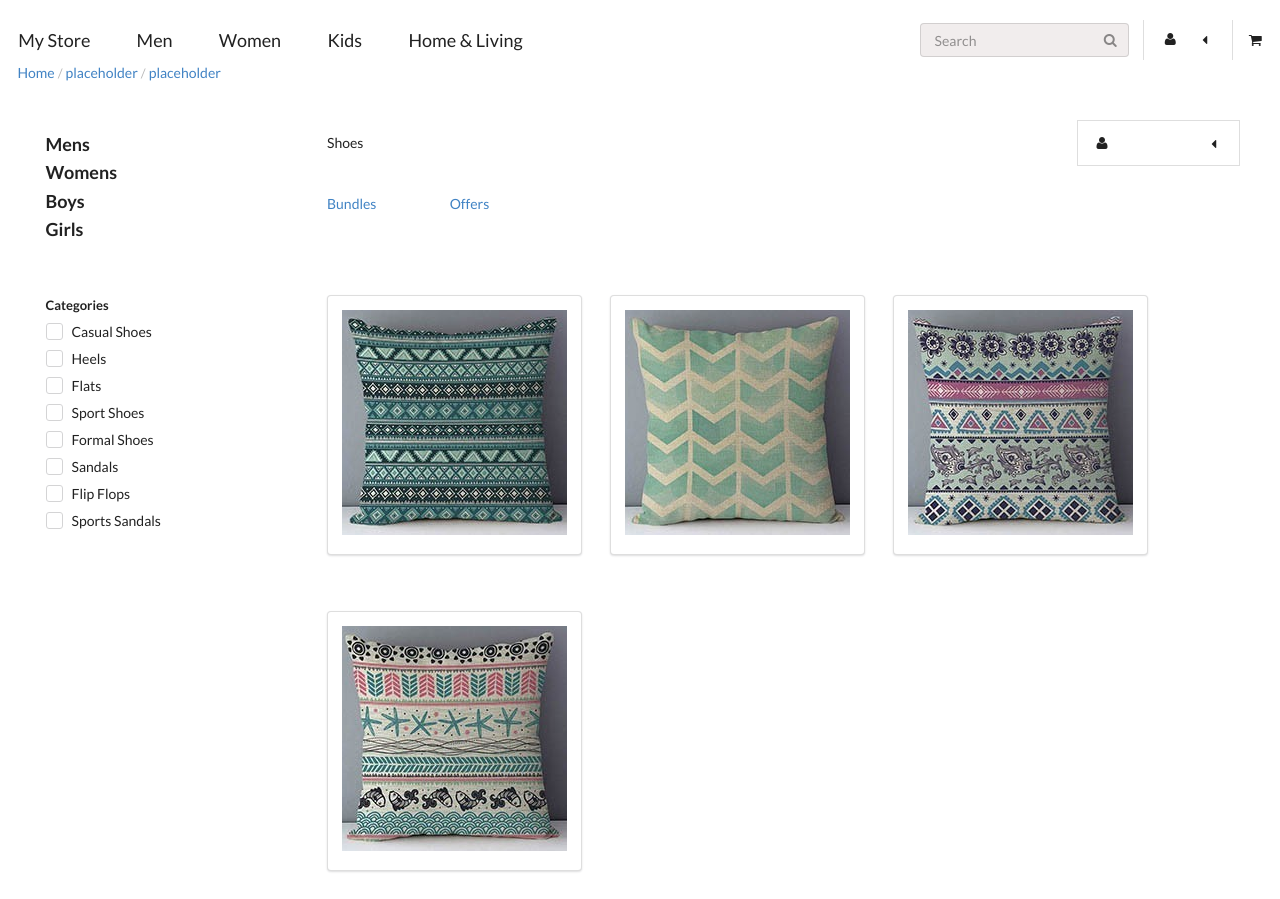
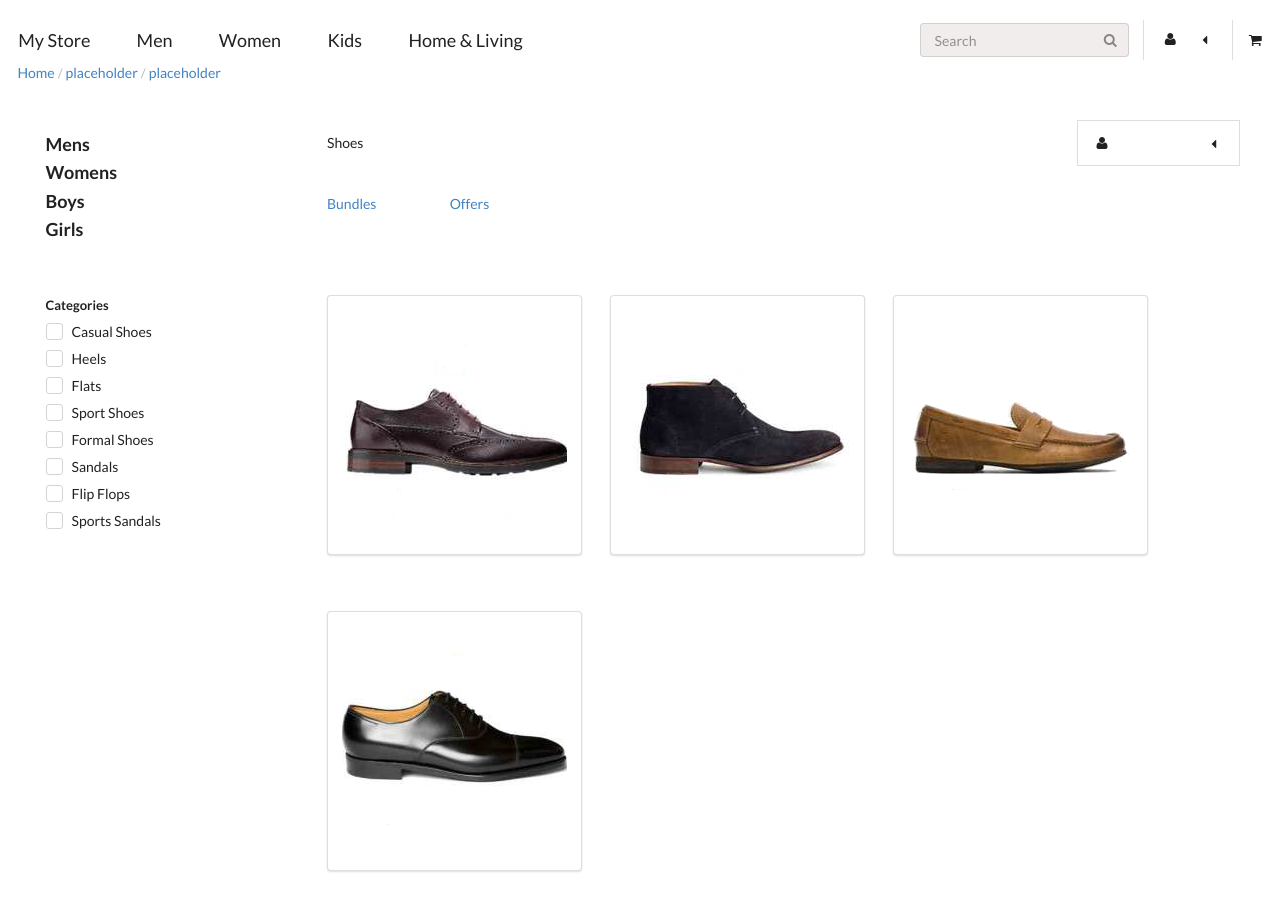
Before and after one commit to stjeandan-swc/school-three, an Angular app in the folder project-three/: page /mens in a window 1280 px wide. Before the commit this address led to /home. Shown: the top 899 px of the page. Built offline with nearby package versions, Linux system fonts and the light colour scheme.

Commit message:
finished mens component

```diff
--- a/project-three/src/app/app-routing.module.ts
+++ b/project-three/src/app/app-routing.module.ts
@@ -1,12 +1,17 @@
 import { NgModule, Component } from '@angular/core';
 import { Routes, RouterModule } from '@angular/router';
 import { HomeAndLivingComponent } from './home-and-living/home-and-living.component';
+import { MensShoesComponent } from './mens-shoes/mens-shoes.component';
 
 
 const routes: Routes = [
   {
     path: 'home',
     component: HomeAndLivingComponent
+  },
+  {
+    path: 'mens',
+    component: MensShoesComponent
   },
   {
     path: '',
--- a/project-three/src/app/app.module.ts
+++ b/project-three/src/app/app.module.ts
@@ -10,6 +10,7 @@ import { CategoriesComponent } from './categories/categories.component';
 import { InfoComponent } from './info/info.component';
 import { NavbarComponent } from './navbar/navbar.component';
 import { HomeAndLivingComponent } from './home-and-living/home-and-living.component';
+import { MensShoesComponent } from './mens-shoes/mens-shoes.component';
 
 @NgModule({
   declarations: [
@@ -20,7 +21,8 @@ import { HomeAndLivingComponent } from './home-and-living/home-and-living.compon
     CategoriesComponent,
     InfoComponent,
     NavbarComponent,
-    HomeAndLivingComponent
+    HomeAndLivingComponent,
+    MensShoesComponent
   ],
   imports: [
     BrowserModule,
--- /dev/null
+++ b/project-three/src/app/mens-shoes/mens-shoes.component.css
@@ -0,0 +1,8 @@
+img {
+  width: 100%;
+  height: auto;
+}
+
+div.ui.segment {
+  margin: 2rem 0px;
+}
--- /dev/null
+++ b/project-three/src/app/mens-shoes/mens-shoes.component.html
@@ -0,0 +1,9 @@
+<div class="ui grid">
+  <div *ngFor="let imagePath of imagePaths">
+    <div class="sixteen wide mobile eight tablet four computer column">
+      <div class="ui segment">
+        <img src="{{ imagePath.name }}" />
+      </div>
+    </div>
+  </div>
+</div>
--- /dev/null
+++ b/project-three/src/app/mens-shoes/mens-shoes.component.ts
@@ -0,0 +1,22 @@
+import { Component, OnInit } from '@angular/core';
+
+@Component({
+  selector: 'app-mens-shoes',
+  templateUrl: './mens-shoes.component.html',
+  styleUrls: ['./mens-shoes.component.css']
+})
+export class MensShoesComponent implements OnInit {
+
+  imagePaths = [
+    { id: 1, name: '/assets/img/mensOne.png'},
+    { id: 2, name: '/assets/img/mensTwo.png'},
+    { id: 3, name: '/assets/img/mensThree.png'},
+    { id: 4, name: '/assets/img/mensFour.png'},
+  ];
+
+  constructor() { }
+
+  ngOnInit() {
+  }
+
+}
--- a/project-three/src/app/navbar/navbar.component.html
+++ b/project-three/src/app/navbar/navbar.component.html
@@ -1,9 +1,9 @@
 <div class="ui secondary menu">
-  <a class="item">{{ title }}</a>
-  <a class="item">Men</a>
+  <a class="item" routerLink="home">{{ title }}</a>
+  <a class="item" routerLink="mens">Men</a>
   <a class="item">Women</a>
   <a class="item">Kids</a>
-  <a class="item">Home & Living</a>
+  <a class="item" routerLink="home">Home & Living</a>
   <div class="right menu">
     <div class="item">
       <div class="ui icon input">
```
Also changed, not shown: 1 other file (tests, documents, lock files or other folders).
